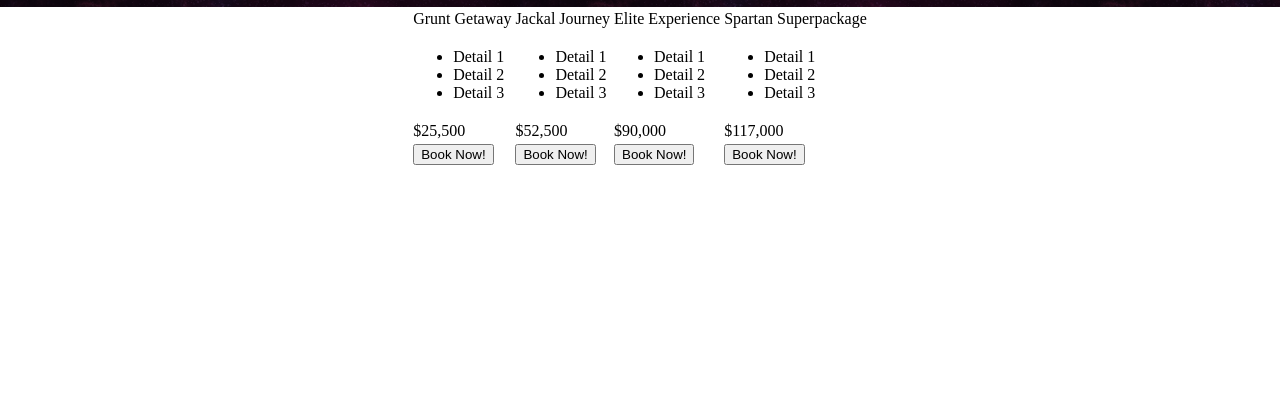
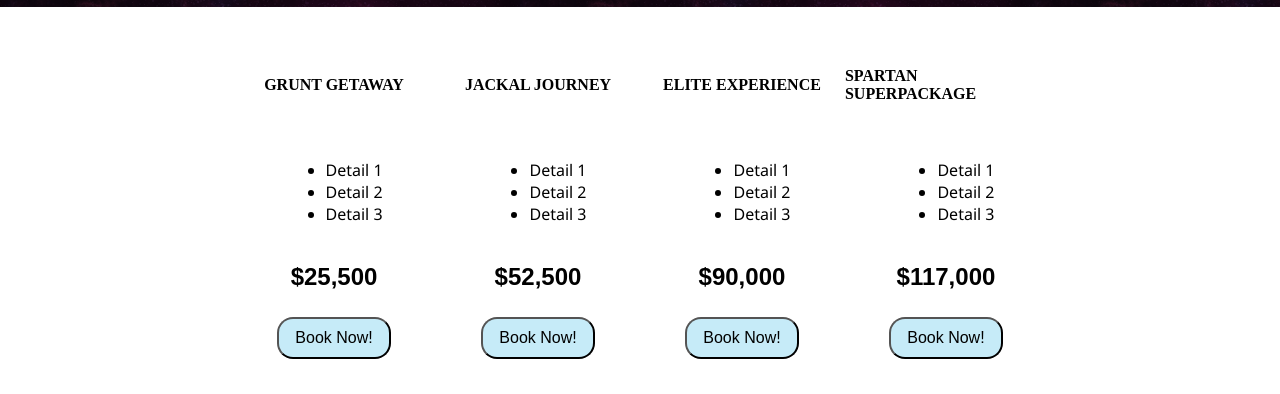
Before and after one commit to DauntlessK/Halo-Travel-Brochure-Page, a plain HTML site: page index.html in a window 1280 px wide. Shown: the part 948-1342 px from the top of the page. Before the commit the page ends 1124 px from the top, so only its background shows below. Drawn offline with Linux system fonts and the light colour scheme; a web font is replaced by a local one.

Commit message:
Work on table

```diff
--- a/CSS/style.css
+++ b/CSS/style.css
@@ -18,6 +18,12 @@ h5 {
     font-size: 20px;
     text-transform: uppercase;
     margin: 20px;
+}
+
+h6 {
+    font-family: 'Chonburi', serif;
+    font-size: 16px;
+    text-transform: uppercase;
 }
 
 p {
@@ -120,3 +126,51 @@ main {
   justify-content: center;
   align-items: center;
 }
+
+table {
+  margin: 20px;
+}
+
+.Packages td {
+  min-width: 200px;
+  display: flex;
+  justify-content: center;
+  /* flex-wrap: wrap; */
+  flex: 1;
+}
+
+.Packages tr {
+  display: flex;
+  justify-content: center;
+  align-items: center;
+}
+
+.Packages ul {
+  font-family: 'Segoe UI', Tahoma, Geneva, Verdana, sans-serif;
+}
+
+#PackagePrice {
+  font-family: "Pattaya", sans-serif;
+  font-weight: 800;
+  font-size: 24px;
+  margin: 20px;
+}
+
+.button {
+  background-color: #c6ebf8;
+  color: black;
+  padding: 10px 16px;
+  text-align: center;
+  text-decoration: none;
+  display: inline-block;
+  font-size: 16px;
+  margin: 4px 2px;
+  transition-duration: 0.4s;
+  cursor: pointer;
+  border-radius: 16px;
+}
+
+.button:hover {
+  background-color: #008CBA;
+  color: white;
+}
--- a/index.html
+++ b/index.html
@@ -72,16 +72,16 @@
                 <table id = "PackageTable">
                     <tr>
                         <td>
-                            Grunt Getaway
+                            <h6>Grunt Getaway</h6>
                         </td>
                         <td>
-                            Jackal Journey
+                            <h6>Jackal Journey</h6>
                         </td>
                         <td>
-                            Elite Experience
+                            <h6>Elite Experience</h6>
                         </td>
                         <td>
-                            Spartan Superpackage
+                            <h6>Spartan Superpackage</h6>
                         </td>
                     </tr>
                     <tr>
@@ -115,23 +115,23 @@
                         </td>
                     </tr>
                     <tr>
-                        <td>$25,500</td>
-                        <td>$52,500</td>
-                        <td>$90,000</td>
-                        <td>$117,000</td>
+                        <td><span id = "PackagePrice">$25,500</span></td>
+                        <td><span id = "PackagePrice">$52,500</span></td>
+                        <td><span id = "PackagePrice">$90,000</span></td>
+                        <td><span id = "PackagePrice">$117,000</span></td>
                     </tr>
                     <tr>
                         <td>
-                            <button>Book Now!</button>
+                            <button class="button">Book Now!</button>
                         </td>
                         <td>
-                            <button>Book Now!</button>
+                            <button class="button">Book Now!</button>
                         </td>
                         <td>
-                            <button>Book Now!</button>
+                            <button class="button">Book Now!</button>
                         </td>
                         <td>
-                            <button>Book Now!</button>
+                            <button class="button">Book Now!</button>
                         </td>
                     </tr>
                 </table>
```
